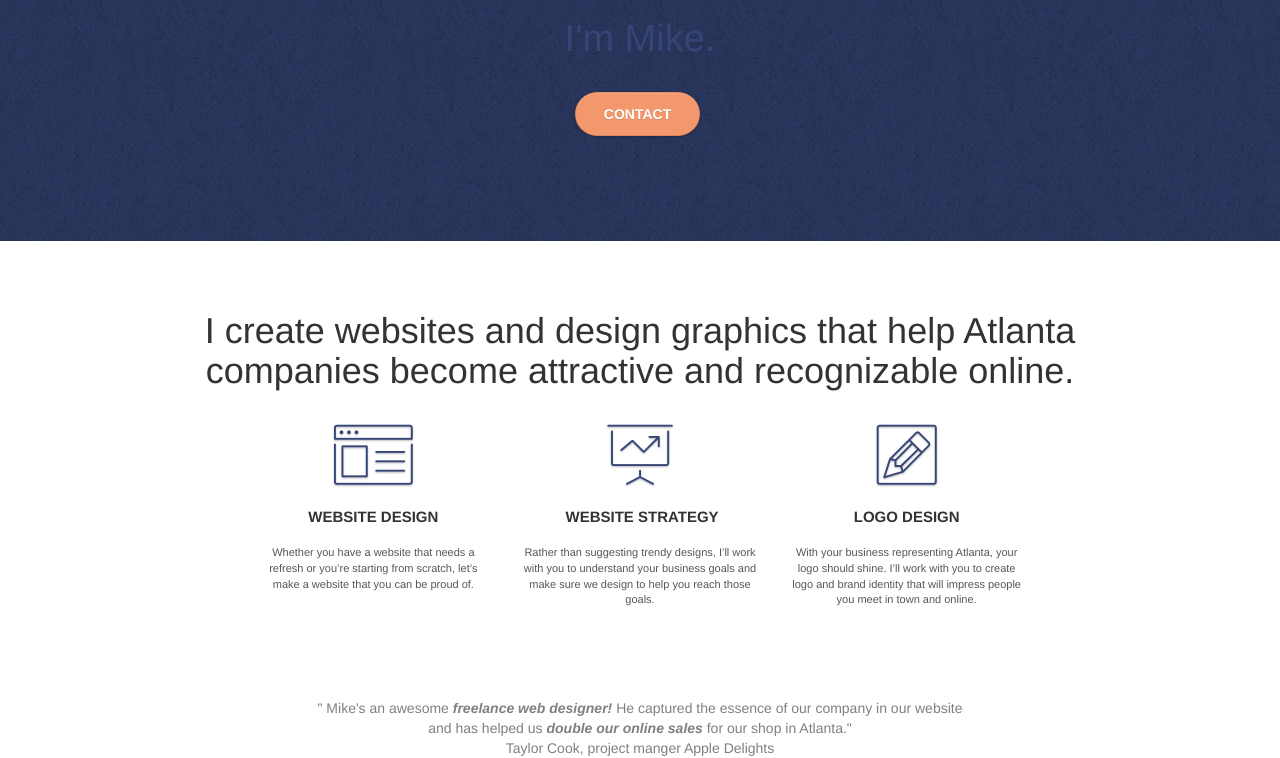
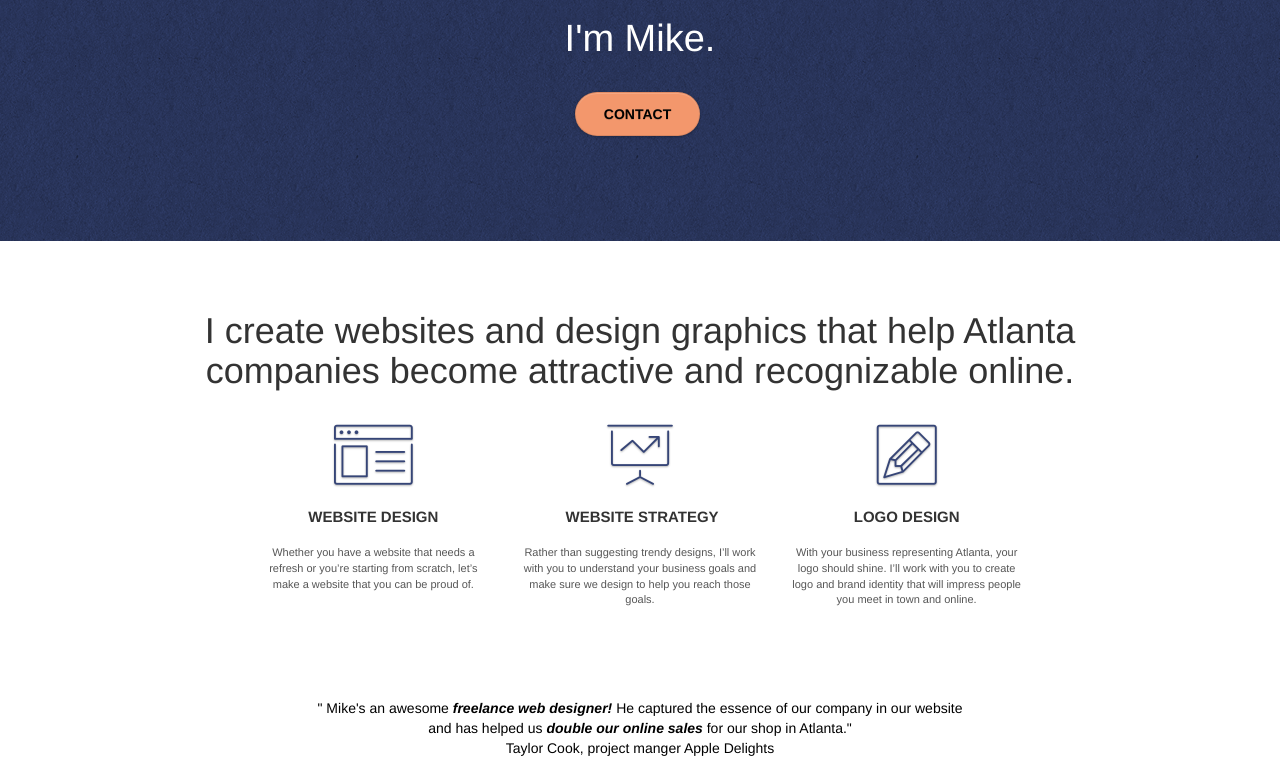
Before and after one commit to Tiger101986/Project4_Optimization, a plain HTML site: page index.html in a window 1280 px wide. Shown: the part 426-1184 px from the top of the page. Drawn offline with Linux system fonts and the light colour scheme.

Commit message:
fixed background and foreground colors that do not have a sufficient contrast ratio.

```diff
--- a/style.css
+++ b/style.css
@@ -360,6 +360,11 @@ a:hover {
     float: right;
     position: relative;
     z-index: 2;
+}
+
+quote
+{
+    color: #000000;
 }
 
 quote span
@@ -789,17 +794,17 @@ h4 {
 }
 
 .tc-white {
-    color: #364577!important;
+    color: #ffffff!important;
 }
 
 .btn-atomic-tangerine {
     background: #F3976C;
-    color: #FFFFFF!important;
+    color: #000000!important;
 }
 
 .btn-atomic-tangerine:hover {
     background: #c27956!important;
-    color: #FFFFFF!important;
+    color: #000000!important;
 }
 
 .ltc-white {
```
